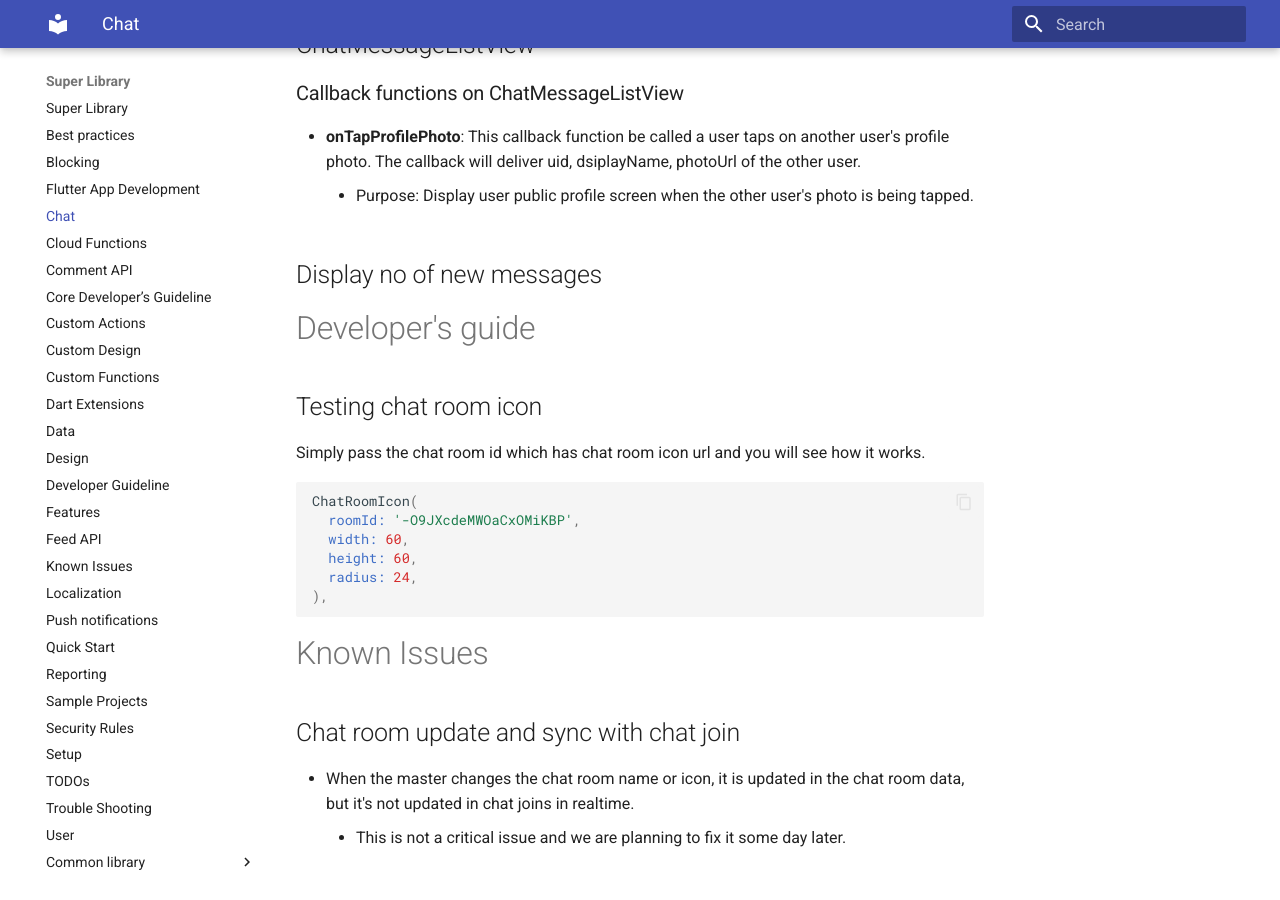
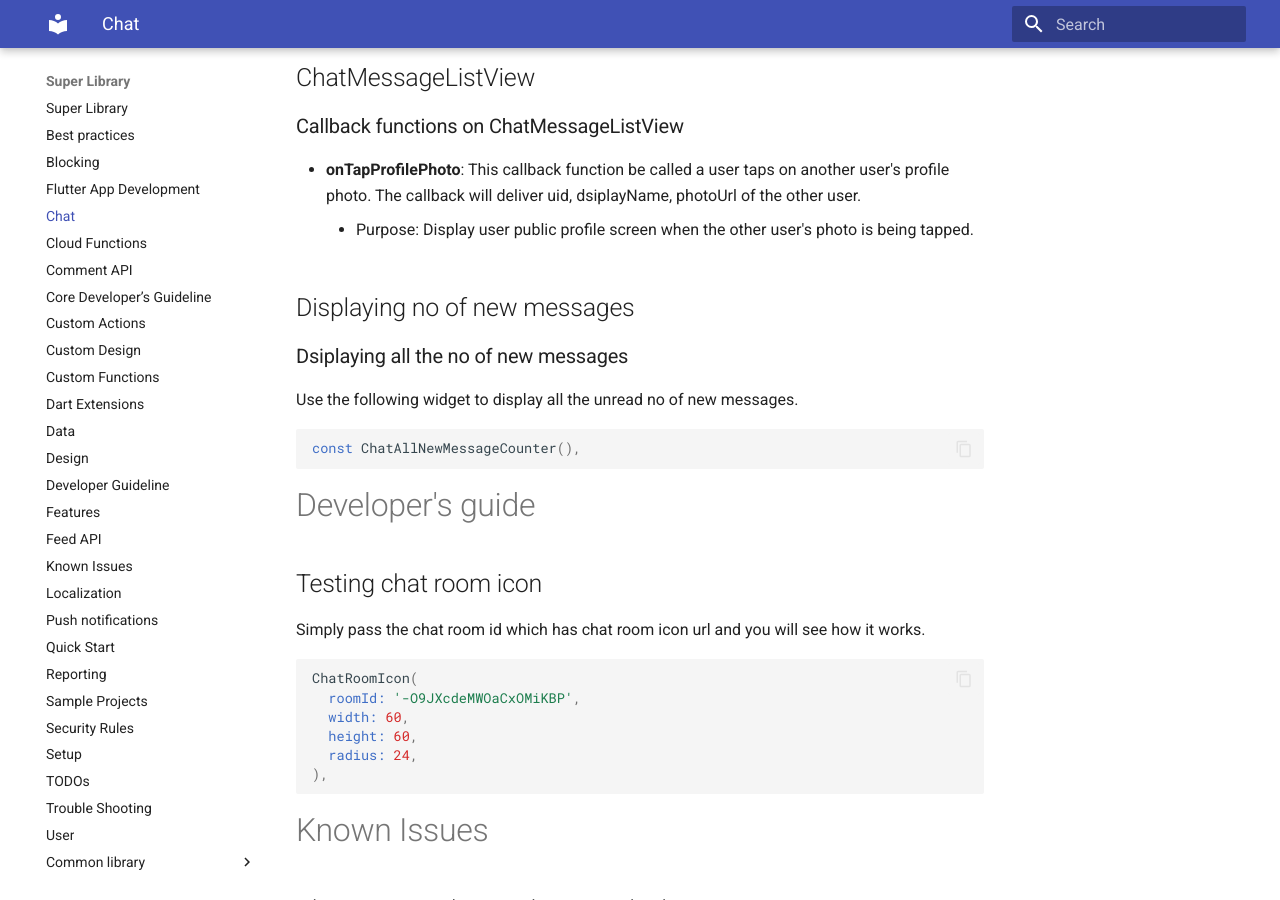
Before and after one commit to thruthesky/super_library, an MkDocs documentation site: the page built from docs/chat.md, in a window 1280 px wide and 900 px high, scrolled down 9130 px. Built offline with MkDocs 1.6.1 and Material for MkDocs 9.7.7, drawn with Linux system fonts in a browser that asks for light colours; some of the changed text lies outside the part shown.

Commit message:
chat doc

````diff
--- a/docs/chat.md
+++ b/docs/chat.md
@@ -29,7 +29,8 @@
 - [Widgets](#widgets)
   - [ChatMessageListView](#chatmessagelistview)
     - [Callback functions on ChatMessageListView](#callback-functions-on-chatmessagelistview)
-  - [Display no of new messages](#display-no-of-new-messages)
+  - [Displaying no of new messages](#displaying-no-of-new-messages)
+    - [Dsiplaying all the no of new messages](#dsiplaying-all-the-no-of-new-messages)
 - [Developer's guide](#developers-guide)
   - [Testing chat room icon](#testing-chat-room-icon)
 - [Known Issues](#known-issues)
@@ -388,10 +389,19 @@
 
 
 
-## Display no of new messages
+## Displaying no of new messages
 
 
 
+
+
+### Dsiplaying all the no of new messages
+
+Use the following widget to display all the unread no of new messages.
+
+```dart
+const ChatAllNewMessageCounter(),
+```
 
 
 
````
